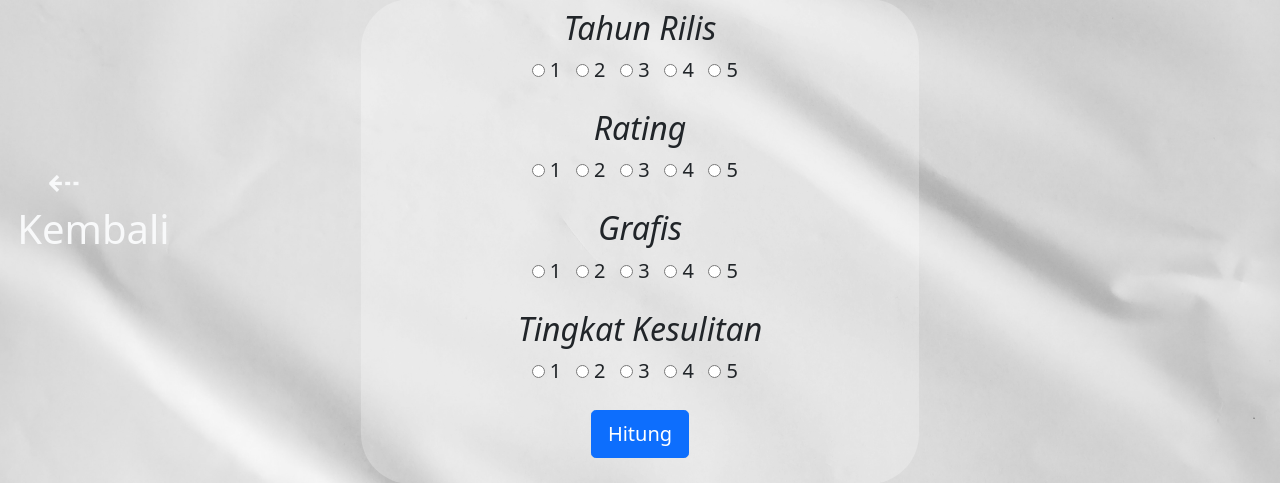
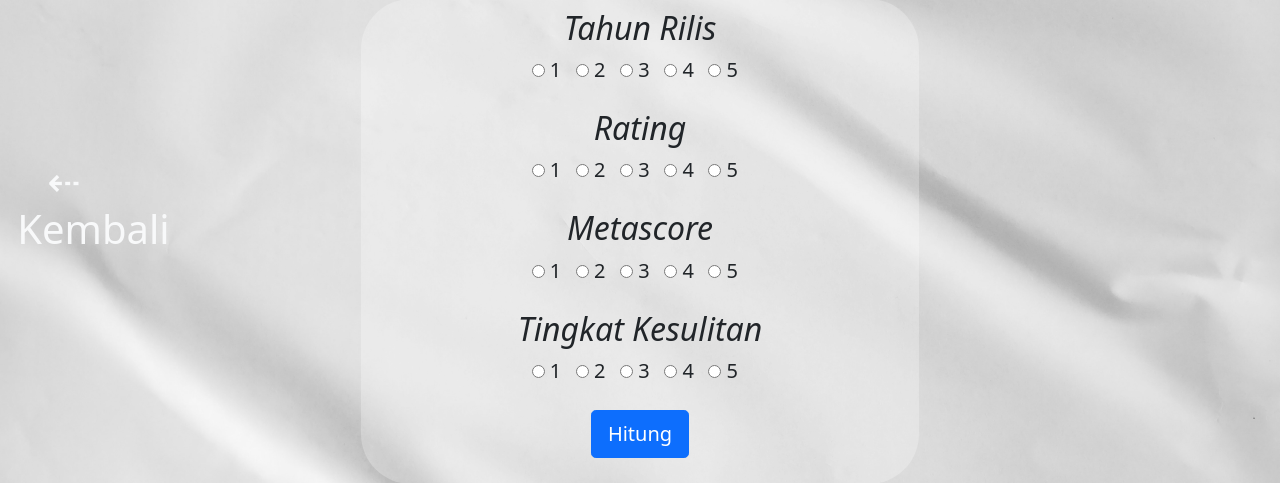
Before and after one commit to aqordeon/SPKWP, a PHP site: page /hitungKriteria.php in a window 1280 px wide. Shown: the part 195-678 px from the top of the page. Run offline with PHP 8.4, Linux system fonts and the light colour scheme.

Commit message:
mengganti database grafis->metascore, mengganti coding dari grafis->metascore, dan sudah export database

```diff
--- a/hitungKriteria.php
+++ b/hitungKriteria.php
@@ -53,12 +53,12 @@
                     <br>
                     <br>
 
-                    <h2 style=""><i>Grafis</i></h2>
-                    <input type="radio" id="optradio_grafis1" name="radio_grafis" value="1" required="required"><label for="optradio_grafis1">&nbsp;1&nbsp;&nbsp;</label>
-                    <input type="radio" id="optradio_grafis2" name="radio_grafis" value="2"><label for="optradio_grafis2">&nbsp;2&nbsp;&nbsp;</label>
-                    <input type="radio" id="optradio_grafis3" name="radio_grafis" value="3"><label for="optradio_grafis3">&nbsp;3&nbsp;&nbsp;</label>
-                    <input type="radio" id="optradio_grafis4" name="radio_grafis" value="4"><label for="optradio_grafis4">&nbsp;4&nbsp;&nbsp;</label>
-                    <input type="radio" id="optradio_grafis5" name="radio_grafis" value="5"><label for="optradio_grafis5">&nbsp;5&nbsp;&nbsp;</label>
+                    <h2 style=""><i>Metascore</i></h2>
+                    <input type="radio" id="optradio_metascore1" name="radio_metascore" value="1" required="required"><label for="optradio_metascore1">&nbsp;1&nbsp;&nbsp;</label>
+                    <input type="radio" id="optradio_metascore2" name="radio_metascore" value="2"><label for="optradio_metascore2">&nbsp;2&nbsp;&nbsp;</label>
+                    <input type="radio" id="optradio_metascore3" name="radio_metascore" value="3"><label for="optradio_metascore3">&nbsp;3&nbsp;&nbsp;</label>
+                    <input type="radio" id="optradio_metascore4" name="radio_metascore" value="4"><label for="optradio_metascore4">&nbsp;4&nbsp;&nbsp;</label>
+                    <input type="radio" id="optradio_metascore5" name="radio_metascore" value="5"><label for="optradio_metascore5">&nbsp;5&nbsp;&nbsp;</label>
                     <br>
                     <br>
 
@@ -82,7 +82,7 @@
         if(isset($_POST['but_upload'])){
             $_SESSION["bobotkriteria_tahunrilis"] = $_POST['radio_tahunrilis'];
             $_SESSION["bobotkriteria_rating"] = $_POST['radio_rating'];
-            $_SESSION["bobotkriteria_grafis"] = $_POST['radio_grafis'];
+            $_SESSION["bobotkriteria_metascore"] = $_POST['radio_metascore'];
             $_SESSION["bobotkriteria_tingkatkesulitan"] = $_POST['radio_tingkatkesulitan'];
             echo "<div class='alert alert-info'>Bobot Kriteria berhasil diterima.";
             echo "<meta http-equiv='refresh' content='1;url=hitung_vektor.php'>";
--- a/hitung_vektor.php
+++ b/hitung_vektor.php
@@ -40,10 +40,10 @@
                     $baristabelalternatif1 = mysqli_num_rows($tabelalternatif1);
 
                     // Deklarasi variabel dari session
-                    $totalbobot_kriteria = $_SESSION["bobotkriteria_tahunrilis"] + $_SESSION["bobotkriteria_rating"] + $_SESSION["bobotkriteria_grafis"] +$_SESSION["bobotkriteria_tingkatkesulitan"];
+                    $totalbobot_kriteria = $_SESSION["bobotkriteria_tahunrilis"] + $_SESSION["bobotkriteria_rating"] + $_SESSION["bobotkriteria_metascore"] +$_SESSION["bobotkriteria_tingkatkesulitan"];
                     $normalisasibobot_tahunrilis = $_SESSION["bobotkriteria_tahunrilis"]/$totalbobot_kriteria;
                     $normalisasibobot_rating = $_SESSION["bobotkriteria_rating"]/$totalbobot_kriteria;
-                    $normalisasibobot_grafis = $_SESSION["bobotkriteria_grafis"]/$totalbobot_kriteria;
+                    $normalisasibobot_metascore = $_SESSION["bobotkriteria_metascore"]/$totalbobot_kriteria;
                     $normalisasibobot_tingkatkesulitan = $_SESSION["bobotkriteria_tingkatkesulitan"]/$totalbobot_kriteria;
                 ?>
 
@@ -60,7 +60,7 @@
                             <?php
                                 if ($baristabelalternatif > 0) {
                                     while($row = mysqli_fetch_assoc($tabelalternatif)) {
-                                        $_SESSION["S".$i] = pow($row['tahun_rilis'], $normalisasibobot_tahunrilis) * pow($row['rating'], $normalisasibobot_rating) * pow($row['grafis'], $normalisasibobot_grafis) * pow($row['tingkat_kesulitan'], -($normalisasibobot_tingkatkesulitan));
+                                        $_SESSION["S".$i] = pow($row['tahun_rilis'], $normalisasibobot_tahunrilis) * pow($row['rating'], $normalisasibobot_rating) * pow($row['metascore'], $normalisasibobot_metascore) * pow($row['tingkat_kesulitan'], -($normalisasibobot_tingkatkesulitan));
                                         $total_vektors = $total_vektors + $_SESSION["S".$i];
                                         // echo "<br>S" . $i . " adalah " . $_SESSION["S".$i];
                                         $_SESSION["namagame".$i] = $row['nama_game']; ?>
```
Also changed, not shown: db_spkwp.sql (added, +18 -0 lines).
